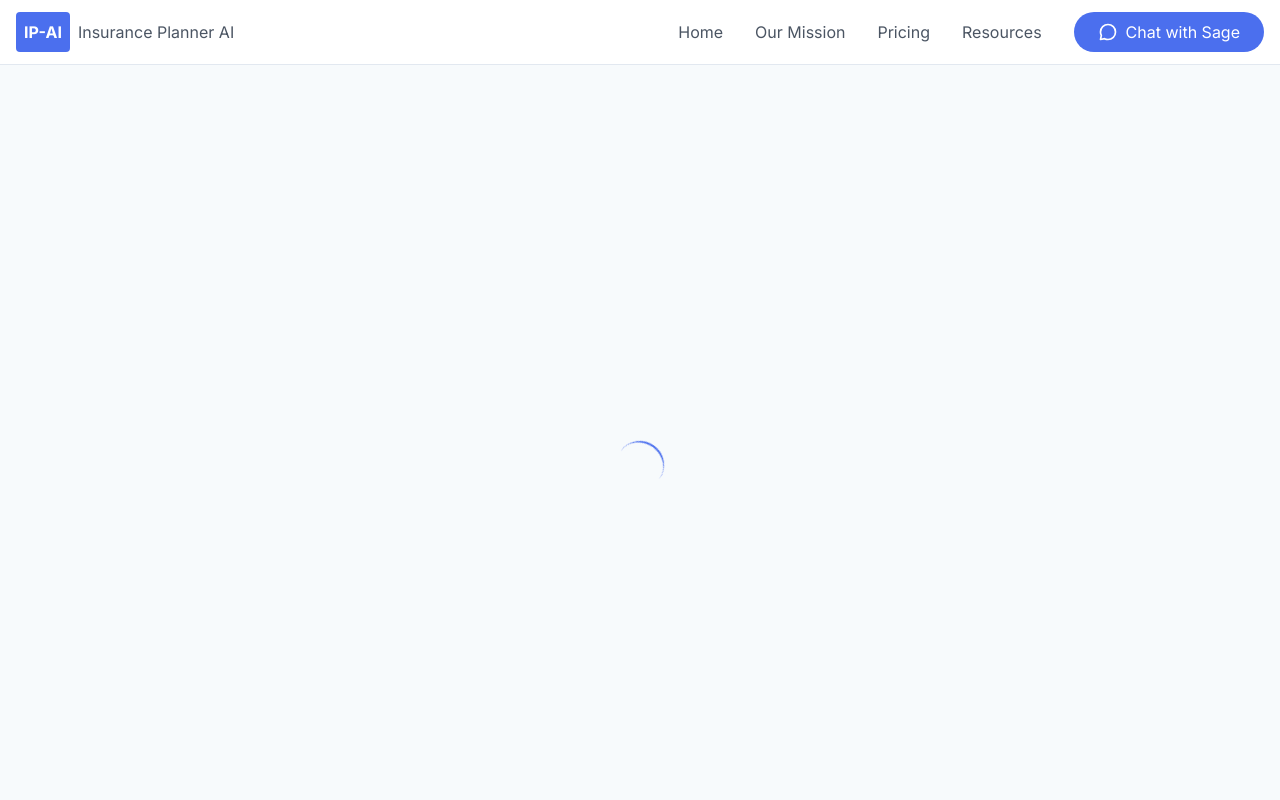
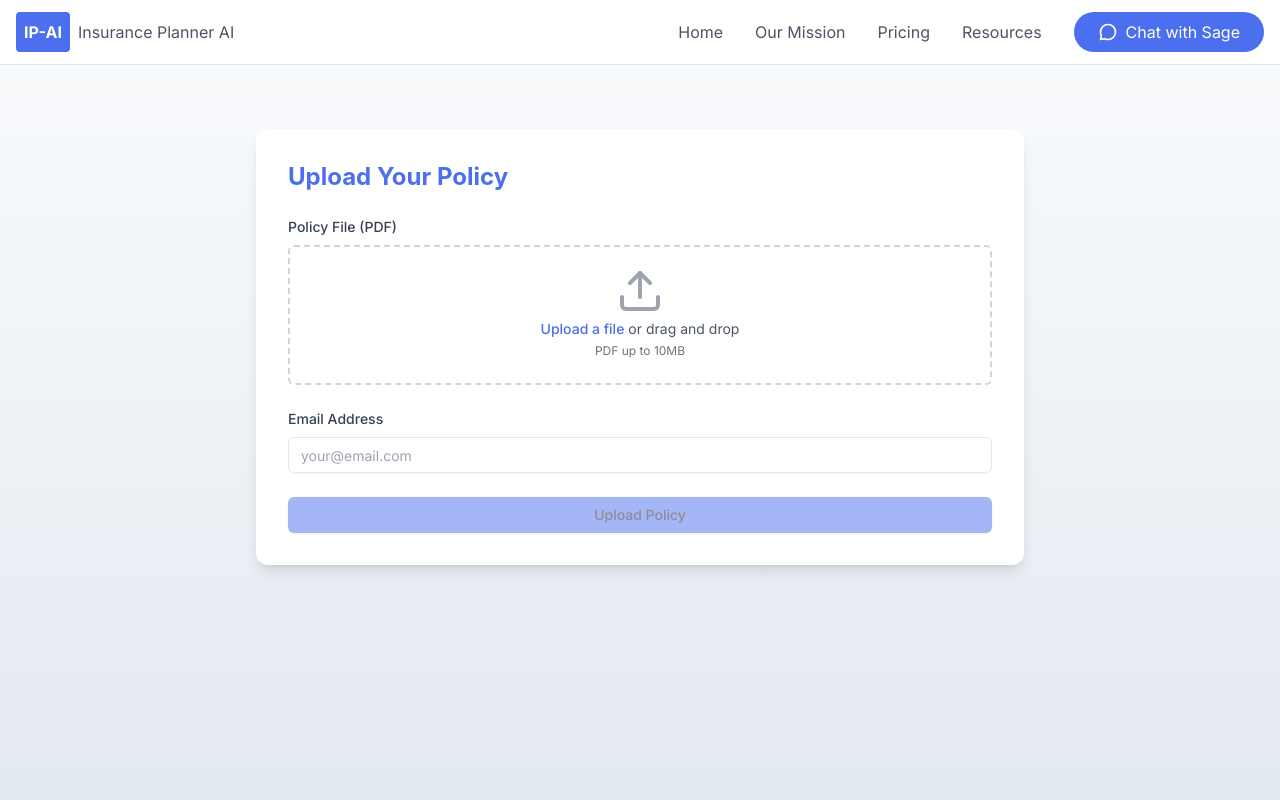
Before and after one commit to itsgabeover/dashboard-copy, a Next.js app: page /upload/1 in a window 1280 px wide. Before the commit this address had no page. Shown: the top 800 px of the page. Built offline with nearby package versions, Linux system fonts and the light colour scheme.

Commit message:
Update page.tsx UI.v2

```diff
--- a/app/upload/[token]/page.tsx
+++ b/app/upload/[token]/page.tsx
@@ -1,7 +1,7 @@
 'use client'
-
-import { useState, useEffect } from 'react'
-import { useRouter, useSearchParams } from 'next/navigation'
+import { useRouter } from 'next/navigation'
+import { useEffect, useState } from 'react'
+import { use } from 'react'
 import { Upload, CheckCircle, AlertTriangle, X } from 'lucide-react'
 import { Button } from "@/components/ui/button"
 import { Input } from "@/components/ui/input"
@@ -10,25 +10,28 @@ import { Document, Page, pdfjs } from 'react-pdf'
 // Set up the worker for react-pdf
 pdfjs.GlobalWorkerOptions.workerSrc = `//cdnjs.cloudflare.com/ajax/libs/pdf.js/${pdfjs.version}/pdf.worker.min.js`
 
-export default function UploadPage() {
+export default function Page({
+  params
+}: {
+  params: Promise<{ token: string }>
+}) {
+  const router = useRouter()
+  const { token } = use(params)
+  const [isLoading, setIsLoading] = useState(true)
   const [file, setFile] = useState<File | null>(null)
   const [email, setEmail] = useState('')
   const [uploadStatus, setUploadStatus] = useState<'idle' | 'uploading' | 'success' | 'error'>('idle')
   const [errorMessage, setErrorMessage] = useState('')
   const [previewUrl, setPreviewUrl] = useState<string | null>(null)
-  const [isLoading, setIsLoading] = useState(true)
-  const router = useRouter()
-  const searchParams = useSearchParams()
 
   useEffect(() => {
-    const token = searchParams.get('token')
     if (token) {
       sessionStorage.setItem('upload_token', token)
       setIsLoading(false)
     } else {
       router.push('/')
     }
-  }, [searchParams, router])
+  }, [token, router])
 
   useEffect(() => {
     return () => {
@@ -66,9 +69,9 @@ export default function UploadPage() {
     const formData = new FormData()
     formData.append('file', file)
     formData.append('email', email)
-    const token = sessionStorage.getItem('upload_token')
-    if (token) {
-      formData.append('token', token)
+    const storedToken = sessionStorage.getItem('upload_token')
+    if (storedToken) {
+      formData.append('token', storedToken)
     }
 
     try {
```
